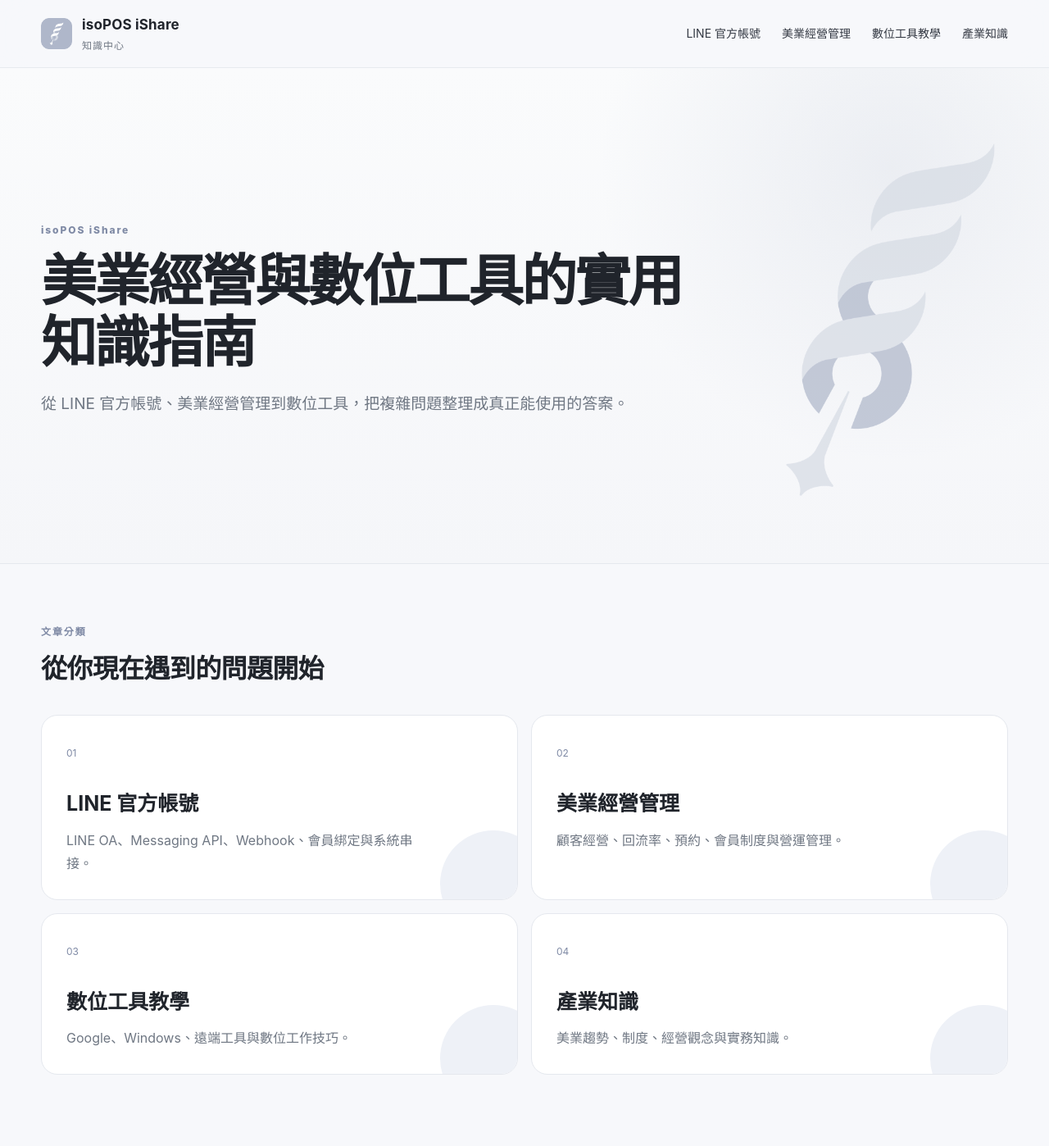
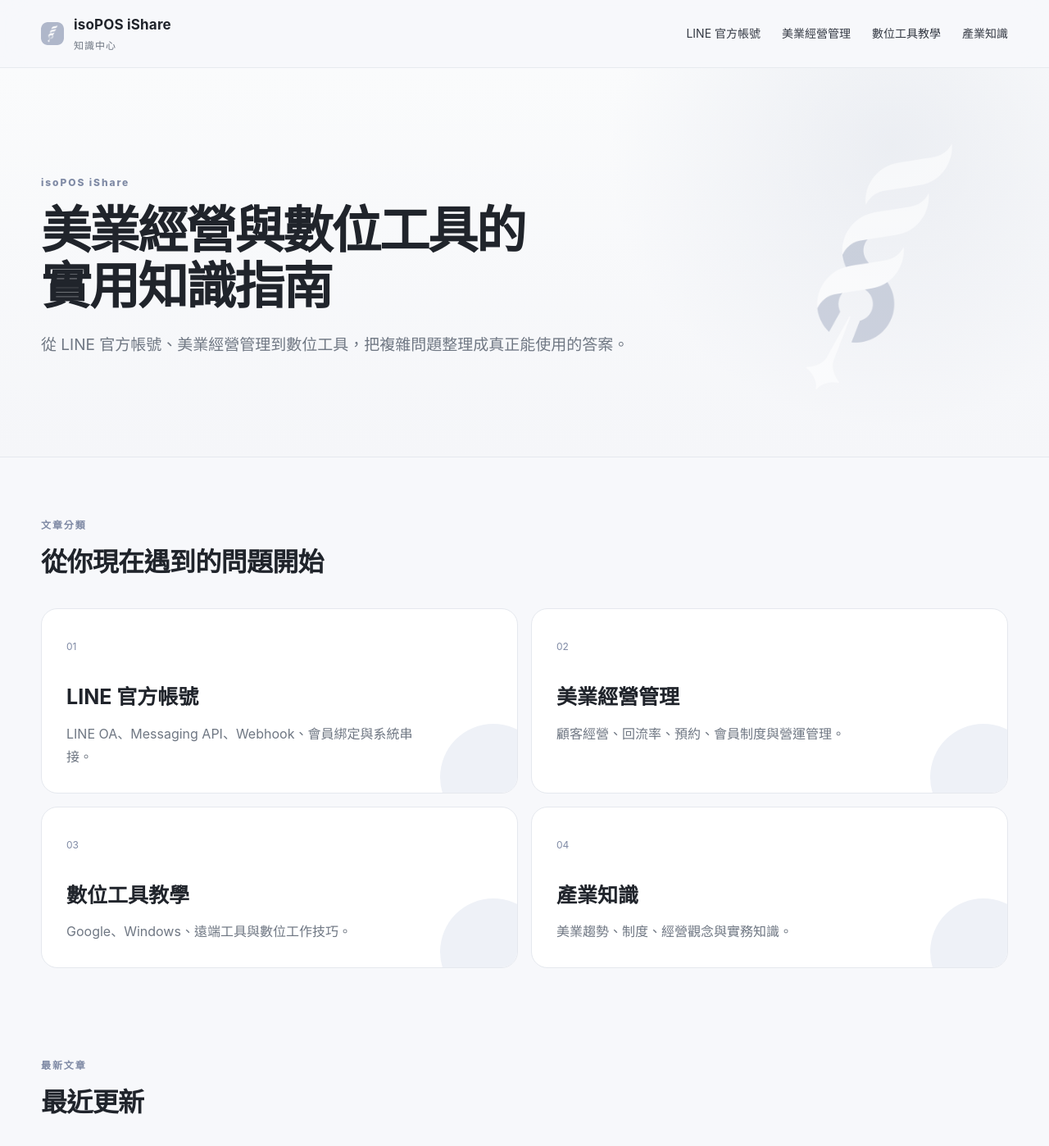
Before and after one commit to isopossoft/isoPOS-ishare, a Jekyll site: the page built from index.html, in a window 1280 px wide and 1400 px high. Shown: the whole window at 82% size. Built offline with Jekyll 4.4.1, drawn with Linux system fonts in a browser that asks for light colours.

Commit message:
Add files via upload

```diff
--- a/_layouts/default.html
+++ b/_layouts/default.html
@@ -60,7 +60,7 @@
 <footer class="site-footer">
   <div class="container footer-inner">
     <div class="footer-brand">
-      <img src="{{ '/assets/images/isopos-logo-symbol.png' | relative_url }}" alt="isoPOS">
+      <img src="{{ '/assets/images/isopos-icon.png' | relative_url }}" alt="isoPOS">
       <div>
         <strong>isoPOS iShare</strong>
         <p>LINE 官方帳號、美業經營管理、數位工具與產業知識。</p>
--- a/assets/css/style.css
+++ b/assets/css/style.css
@@ -33,7 +33,7 @@
 }
 .header-inner{min-height:82px;display:flex;align-items:center;justify-content:space-between;gap:28px}
 .brand{display:flex;align-items:center;gap:12px}
-.brand img{width:38px;height:38px;object-fit:contain}
+.brand img{width:28px;height:28px;object-fit:contain;border-radius:8px}
 .brand-copy strong{display:block;font-size:17px;letter-spacing:.01em}
 .brand-copy small{display:block;color:var(--muted);font-size:12px;letter-spacing:.08em}
 .main-nav{display:flex;gap:26px;font-size:14px;color:#343943}
@@ -51,21 +51,15 @@
 .hero-grid{display:grid;grid-template-columns:minmax(0,1.4fr) minmax(260px,.6fr);align-items:center;gap:40px}
 .hero-copy{position:relative;z-index:2}
 .hero h1{
-  font-size:clamp(44px,5.3vw,76px);
+  font-size:clamp(42px,4.8vw,70px);
   line-height:1.1;
   letter-spacing:-.04em;
   max-width:860px;
   margin:14px 0 22px;
 }
 .hero-desc{font-size:19px;color:var(--muted);max-width:720px;margin:0}
-.hero-mark{
-  display:flex;
-  justify-content:center;
-  align-items:center;
-  opacity:.72;
-  transform:translateX(8%)
-}
-.hero-mark img{max-height:430px;width:auto}
+.hero-mark{display:flex;justify-content:center;align-items:center;opacity:.58;transform:translateX(4%)}
+.hero-mark img{max-height:300px;width:auto}
 .eyebrow{
   color:var(--brand-deep);
   font-size:12px;
@@ -176,7 +170,7 @@
 .site-footer{border-top:1px solid var(--line);padding:50px 0;background:#f1f3f7;color:var(--muted)}
 .footer-inner{display:flex;justify-content:space-between;gap:30px;align-items:end}
 .footer-brand{display:flex;align-items:center;gap:14px}
-.footer-brand img{width:44px;height:44px;object-fit:contain;opacity:.9}
+.footer-brand img{width:34px;height:34px;object-fit:contain;border-radius:9px}
 .footer-brand strong{color:var(--text)}
 .footer-brand p{margin:4px 0 0}
 .muted{font-size:12px}
@@ -204,3 +198,8 @@
   .footer-inner{display:block}
   .muted{margin-top:24px}
 }
+
+.desktop-break{display:block}
+@media(max-width:640px){
+  .desktop-break{display:none}
+}
--- a/index.html
+++ b/index.html
@@ -8,11 +8,11 @@
   <div class="container hero-grid">
     <div class="hero-copy">
       <p class="eyebrow">isoPOS iShare</p>
-      <h1>美業經營與數位工具的實用知識指南</h1>
+      <h1>美業經營與數位工具的<br class="desktop-break">實用知識指南</h1>
       <p class="hero-desc">從 LINE 官方帳號、美業經營管理到數位工具，把複雜問題整理成真正能使用的答案。</p>
     </div>
     <div class="hero-mark" aria-hidden="true">
-      <img src="{{ '/assets/images/isopos-logo-full.png' | relative_url }}" alt="">
+      <img src="{{ '/assets/images/isopos-logo-symbol.png' | relative_url }}" alt="">
     </div>
   </div>
 </section>
```
Also changed, not shown: README.md.
